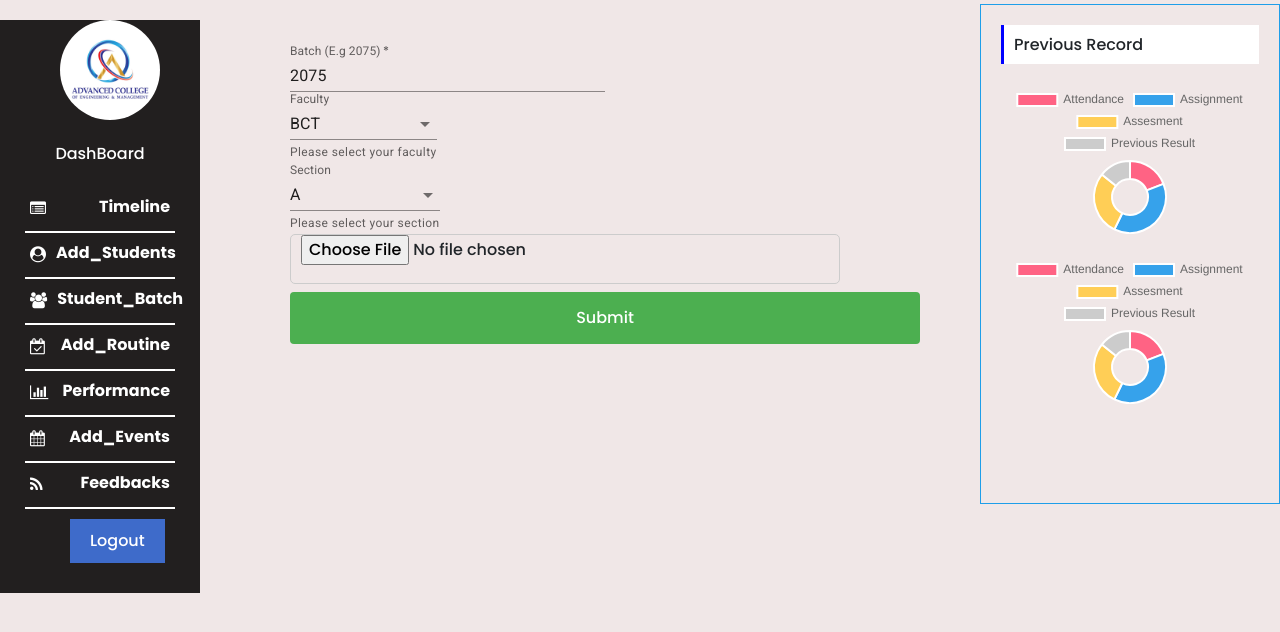
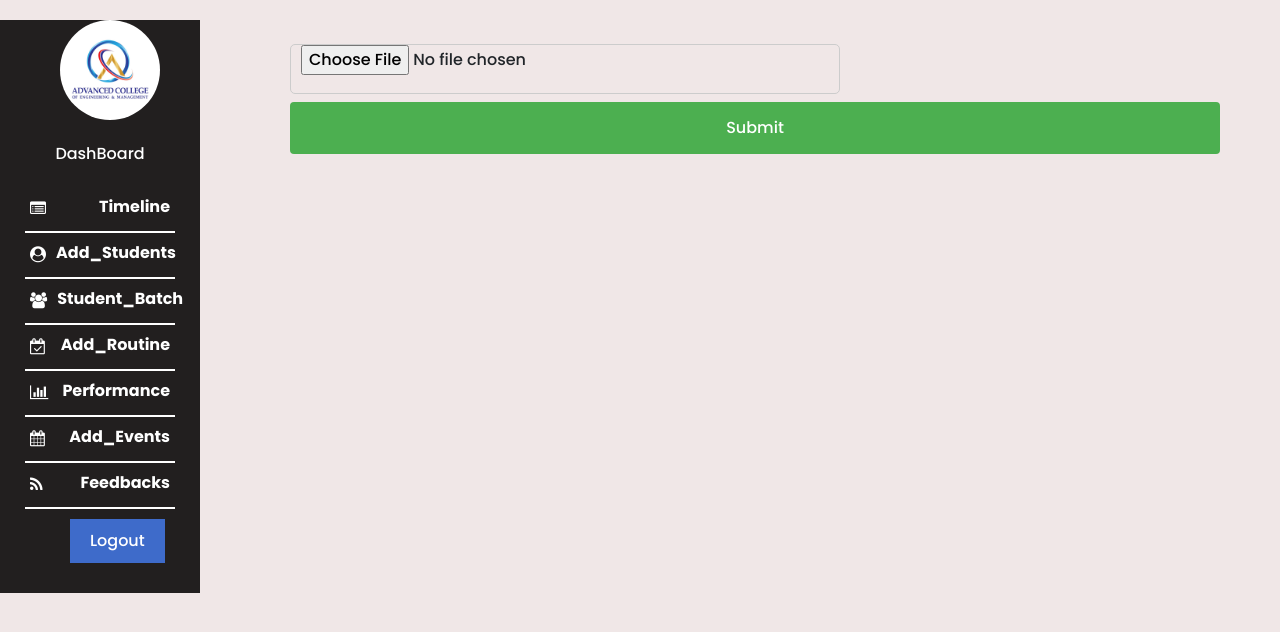
Before and after one commit to AjayRB5248/Acem_MIS_Major_project, a React (Create React App) app in the folder frontend/: page /admin/Performance in a window 1280 px wide. Shown: the top 632 px of the page. Built offline with nearby package versions, Linux system fonts and the light colour scheme; sample sign-in values are in the browser's storage; a web font is replaced by a local one.

Commit message:
added performance table in admin

```diff
--- a/frontend/package.json
+++ b/frontend/package.json
@@ -13,7 +13,7 @@
     "@syncfusion/ej2": "^19.4.48",
     "@syncfusion/ej2-kanban": "^20.2.36",
     "@syncfusion/ej2-react-kanban": "^20.2.36",
-    "antd": "^5.2.0",
+    "antd": "^5.2.1",
     "axios": "^0.19.0",
     "babel-loader": "^8.0.6",
     "chart.js": "^2.8.0",
@@ -25,6 +25,7 @@
     "react-chartjs-2": "^2.8.0",
     "react-chat-window": "^1.2.1",
     "react-dom": "^18.2.0",
+    "react-google-charts": "^4.0.0",
     "react-icons": "^4.4.0",
     "react-router": "^5.1.2",
     "react-router-dom": "^6.4.3",
--- a/frontend/src/admin/screens/Performance/index.css
+++ b/frontend/src/admin/screens/Performance/index.css
@@ -13,6 +13,8 @@
 .main_container {
   padding: 40px;
   margin: 20px ;
+  display: flex;
+  flex-direction: column;
 
   /* flex: 5; */
 }
@@ -79,3 +81,6 @@ th {
 tbody tr:hover {
   background-color: #f5f5f5;
 }
+.hidden{
+  display: none;
+}
--- a/frontend/src/admin/screens/Performance/index.js
+++ b/frontend/src/admin/screens/Performance/index.js
@@ -8,107 +8,54 @@ import TextField from "@mui/material/TextField";
 import MenuItem from "@mui/material/MenuItem";
 import { ToastContainer, toast } from "react-toastify";
 import "react-toastify/dist/ReactToastify.css";
-import PieChart from "../../components/pieChart";
+import { Table } from "antd";
+const Index = () => {
+  const [file, setFile] = useState();
+  const [response, setResponse] = useState([]);
+  const [table,setTable]=useState(false)
 
-const faculties = [
+  const columns = [
     {
-    value: "BCT",
-    label: "BCT",
+      title: "Name",
+      dataIndex: "name",
+      key: "name",
     },
     {
-    value: "BCE",
-    label: "BCE",
+      title: "College ID",
+      dataIndex: "rollno",
+      key: "rollno",
     },
     {
-    value: "BEX",
-    label: "BEX",
+      title: "Attendance",
+      dataIndex: "attendanceScore",
+      key: "address",
     },
     {
-    value: "BEI",
-    label: "BEI",
+      title: "Prediction",
+      dataIndex: "prediction",
+      key: "address",
     },
     {
-    value: "BCA",
-    label: "BCA",
+      title: "Remarks",
+      dataIndex: "remarks",
+      key: "address",
     },
   ];
-const sections = [
-  {
-    value: "A",
-    label: "A",
-  },
-  {
-    value: "B",
-    label: "B",
-  },
-];
-
-// function DataTable({ data }) {
-//   return (
-//     <table className="table">
-//       <tbody>
-//         {data.map((row, index) => (
-//           <tr key={index}>
-//             {row.map((cell, i) => (
-//               <td key={i}>{cell}</td>
-//             ))}
-//           </tr>
-//         ))}
-//       </tbody>
-//     </table>
-//   );
-// }
-
-const Index = () => {
-  const [state, setState] = React.useState({
-    batch: "2075",
-    faculty: "BCT",
-    section: "A",
-  });
-  // const [data, setData] = useState([]);
-
-  const handleState = (event) => {
-    setState({
-      ...state,
-      [event.target.name]: event.target.value,
-    });
-    console.log(state);
-  };
-
-  const [jsonData, setJsonData] = useState(null);
-
-  const convertCSVtoJSON = (file) => {
-    Papa.parse(file, {
-      header: true,
-      dynamicTyping: true,
-      complete: (results) => {
-        setJsonData(results.data);
-      },
-    });
-  };
-
-  // const handleFileSelect = (e) => {
-  //   const file = e.target.files[0];
-  //   Papa.parse(file, {
-  //     complete: (results) => {
-  //       setData(results.data);
-  //       console.log(results.data);
-  //     },
-  //   });
-  // };
 
   const handleSubmit = async (e) => {
     e.preventDefault();
     const formData = new FormData();
-    formData.append("batch", state.batch);
-    formData.append("faculty", state.faculty);
-    formData.append("section", state.section);
-    formData.append("data", JSON.stringify(jsonData));
+
+    formData.append("file", file);
+    console.log(file);
     try {
       const response = await axios.post(
-        "http://localhost:8000/api/studentcsv",
+        "http://127.0.0.1:6060/predict",
         formData
       );
+      console.log(response.data.prediction);
+      setResponse(response?.data?.prediction);
+      setTable(true)
       if (response.status === 200) {
         toast.success("Submitted Successfully", {
           position: "top-center",
@@ -134,7 +81,6 @@ const Index = () => {
         theme: "dark",
       });
     }
-    window.location.reload();
   };
 
   return (
@@ -147,58 +93,10 @@ const Index = () => {
         </Grid>
         <div className="main_container">
           <form>
-            <Grid item xs={12} md={6}>
-              <TextField
-                required
-                id="batch"
-                name="batch"
-                value={state.batch}
-                onChange={handleState}
-                label="Batch (E.g 2075)"
-                fullWidth
-                variant="standard"
-              />
-            </Grid>
-            <Grid item xs={12} md={6}>
-              <TextField
-                id="faculty"
-                select
-                label="Faculty"
-                name="faculty"
-                value={state.faculty}
-                onChange={handleState}
-                helperText="Please select your faculty"
-                variant="standard"
-              >
-                {faculties.map((option) => (
-                  <MenuItem key={option.value} value={option.value}>
-                    {option.label}
-                  </MenuItem>
-                ))}
-              </TextField>
-            </Grid>
-            <Grid item xs={12} md={6}>
-              <TextField
-                id="section"
-                select
-                label="Section"
-                name="section"
-                value={state.section}
-                onChange={handleState}
-                helperText="Please select your section"
-                variant="standard"
-              >
-                {sections.map((option) => (
-                  <MenuItem key={option.value} value={option.value}>
-                    {option.label}
-                  </MenuItem>
-                ))}
-              </TextField>
-            </Grid>
             <input
               type="file"
               accept=".csv"
-              onChange={(e) => convertCSVtoJSON(e.target.files[0])}
+              onChange={(e) => setFile(e.target.files[0])}
             />
 
             <button
@@ -209,12 +107,9 @@ const Index = () => {
               Submit
             </button>
           </form>
-          {/* <DataTable data={data} /> */}
+      <div className={table ? "" : "hidden"}>
+        <Table  dataSource={response} columns={columns} />
         </div>
-        <div className="pieChart">
-          <h3>Previous Record</h3>
-          <PieChart />
-          <PieChart />
         </div>
       </Grid>
     </>
--- a/frontend/src/components/Exams/index.jsx
+++ b/frontend/src/components/Exams/index.jsx
@@ -18,7 +18,7 @@ const Index = () => {
           <Grid container direction="row">
             <Grid item xs={7}>
               <div className="iframe"><iframe
-                width="650"
+                width="670"
                 height="400"
                 src="https://exam.ioe.edu.np/"
                 title="YouTube video player"
--- /dev/null
+++ b/frontend/src/components/Performance/index.css
@@ -0,0 +1,6 @@
+.remarks{
+    margin-top: 10px;
+    text-align: center;
+    background-color: #fff;
+    border-left: 10px solid #2196f3;
+}
--- a/frontend/src/components/Performance/index.jsx
+++ b/frontend/src/components/Performance/index.jsx
@@ -1,12 +1,41 @@
-import React from "react";
+import React, { useEffect, useState } from "react";
 import Calendar from "react-calendar";
 import "react-calendar/dist/Calendar.css";
 import Wallpaper from "./../../components/wallpaper";
 import { Grid } from "@material-ui/core";
 import Sidebar from "./../../components/sidebar";
-// import "./course.css";
+import axios from  'axios'
+import { Chart } from "react-google-charts";
+import "./index.css";
 
 const Index = () => {
+  const [apidata,setApidata]=useState([])
+ const {assessmentScore,assignmentScore,attendanceScore,previousScore,remarks,prediction}=apidata;
+
+  const data = [
+    ["Task", "Hours per Day"],
+    ["Previous Score", assessmentScore],
+    ["Attendence Score", assignmentScore],
+    ["Assignment Score", attendanceScore],
+    ["Assessment Score", previousScore],
+  ];
+
+  const options = {
+    title: "My Semester Perfromance",
+    is3D: true,
+  };
+
+  const auth = localStorage.getItem("model");
+  const stdId = JSON.parse(auth).cid
+  useEffect(()=>{
+    const performance = async ()=>{
+        const res = await axios.get(`http://127.0.0.1:6060/predict/${stdId}`)
+        console.log(res.data.records[0])
+        setApidata(res?.data?.records[0])
+    }
+    performance()
+  },[])
+
   return (
     <div className="App">
       <Grid container direction="row" spacing={1}>
@@ -17,7 +46,22 @@ const Index = () => {
           <Wallpaper />
           <Grid container direction="row">
             <Grid item xs={7}>
-              <h1>Coming Soon..</h1>
+            <div className="performance_pieChart">
+                {/* <canvas ref={chartRef} style={{ width: "100%" }} /> */}
+                <Chart
+                  chartType="PieChart"
+                  data={data}
+                  options={options}
+                  width={"100%"}
+                  height={"340px"}
+                />
+<div className="remarks">
+
+                <h1>Prediction:{prediction}</h1>
+                <h1>Remarks:{remarks}</h1>
+              </div>
+              </div>
+
             </Grid>
             <Grid item xs={5}>
               <Calendar />
--- a/frontend/src/components/courses/index.jsx
+++ b/frontend/src/components/courses/index.jsx
@@ -19,7 +19,6 @@ const Index = () => {
             <Grid item xs={7}>
               <div className="courseModule">
                 <h5>8th Semester</h5>
-                <hr />
                 <div className="col-7">
                   <ol>
                     <li>Engineering Professional Pracice</li>
```
Also changed, not shown: 1 other file (tests, documents, lock files or other folders). Lines whose indentation alone changed are shown as unchanged.
